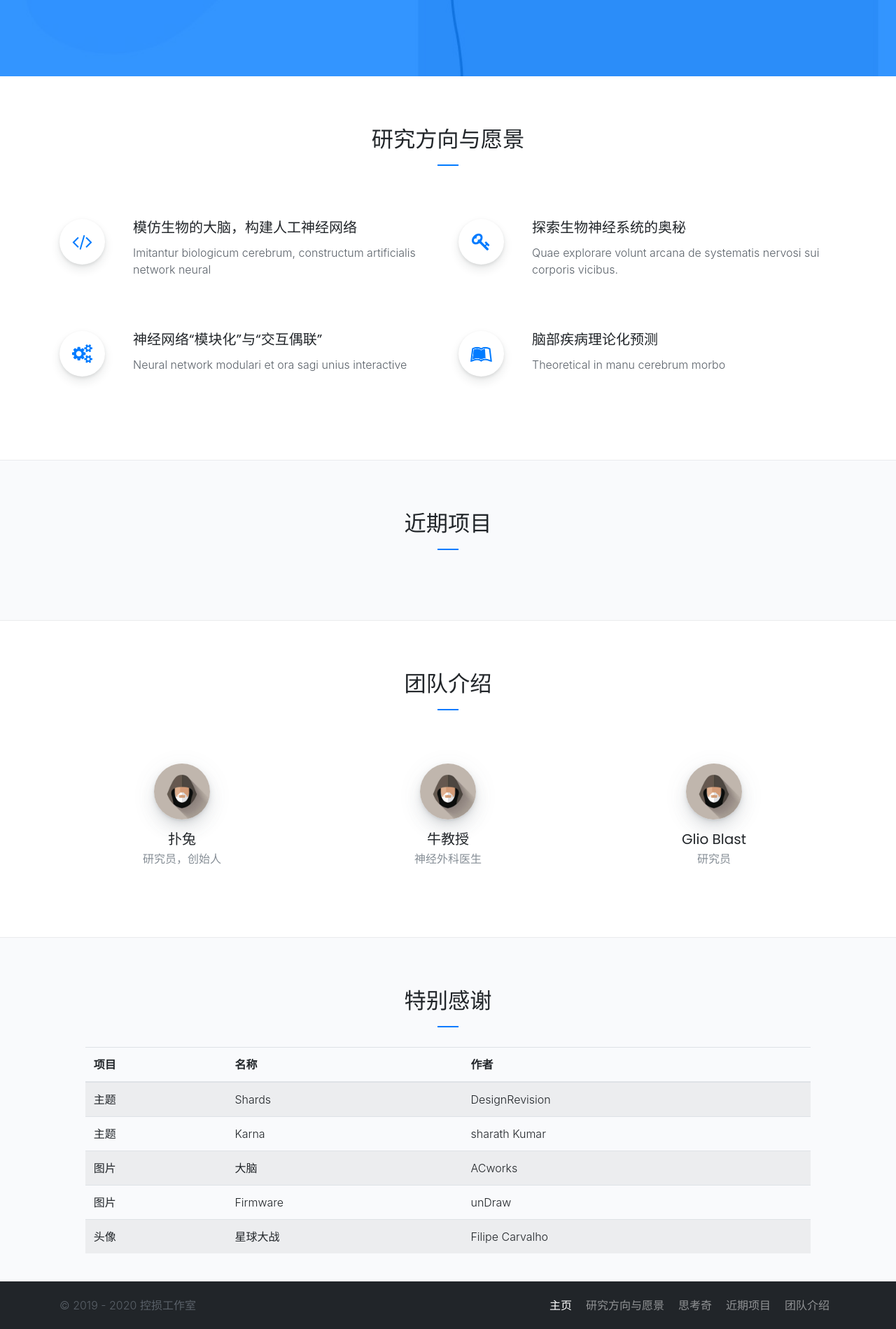
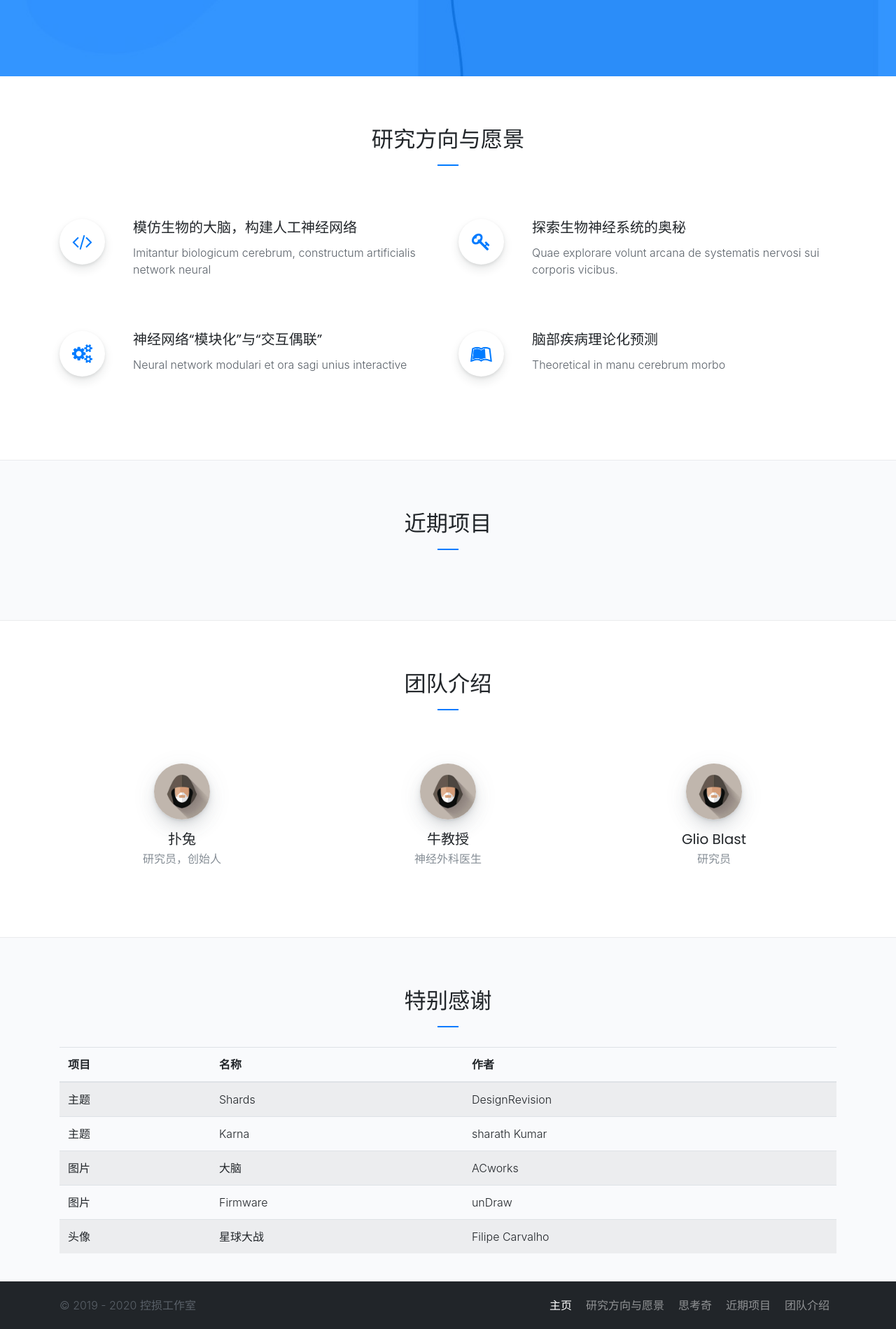
Before and after one commit to DamageControlStudio/HomePage, a Jekyll site: the page built from index.html, in a window 1280 px wide. Shown: the part 791-2690 px from the top of the page at 70% size. Built offline with Jekyll 4.4.1, drawn with Linux system fonts in a browser that asks for light colours; nearby versions of some CDN libraries.

Commit message:
调整样式

```diff
--- a/index.html
+++ b/index.html
@@ -182,8 +182,9 @@
       <!-- ? Section -->
       <div class="contact section-invert py-4">
         <h3 class="section-title text-center m-5">特别感谢</h3>
-        <div class="col-md-10 ml-auto mr-auto">
-          <table class="table table-striped table-responsive-md">
+        <!-- <div class="col-md-10 ml-auto mr-auto"> -->
+        <div class="container">
+          <table class="table table-striped">
             <thead>
               <tr>
                 <th>项目</th>
@@ -228,9 +229,9 @@
         <nav class="navbar navbar-expand-lg navbar-dark bg-dark">
           <div class="container">
             &copy; 2019 - {{site.time | date: '%Y'}} 控损工作室
-            <button class="navbar-toggler" type="button" data-toggle="collapse" data-target="#navbarNav" aria-controls="navbarNav" aria-expanded="false" aria-label="Toggle navigation">
+            <!-- <button class="navbar-toggler" type="button" data-toggle="collapse" data-target="#navbarNav" aria-controls="navbarNav" aria-expanded="false" aria-label="Toggle navigation">
               <span class="navbar-toggler-icon"></span>
-            </button>
+            </button> -->
             <div class="collapse navbar-collapse" id="navbarNav">
               <ul class="navbar-nav ml-auto">
                 <li class="nav-item active">
```
Also changed, not shown: _posts/2019-07-14-E0-CCPD.md (+1 -1 lines).
